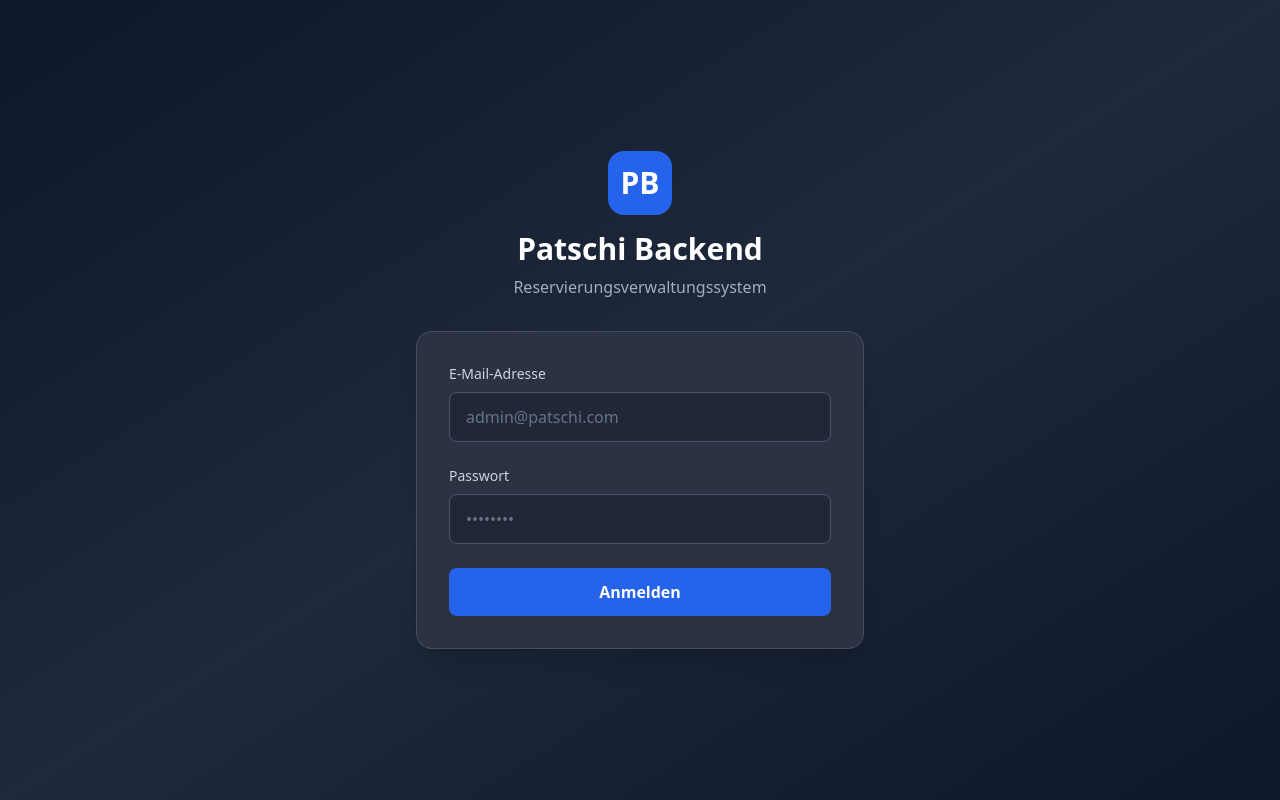
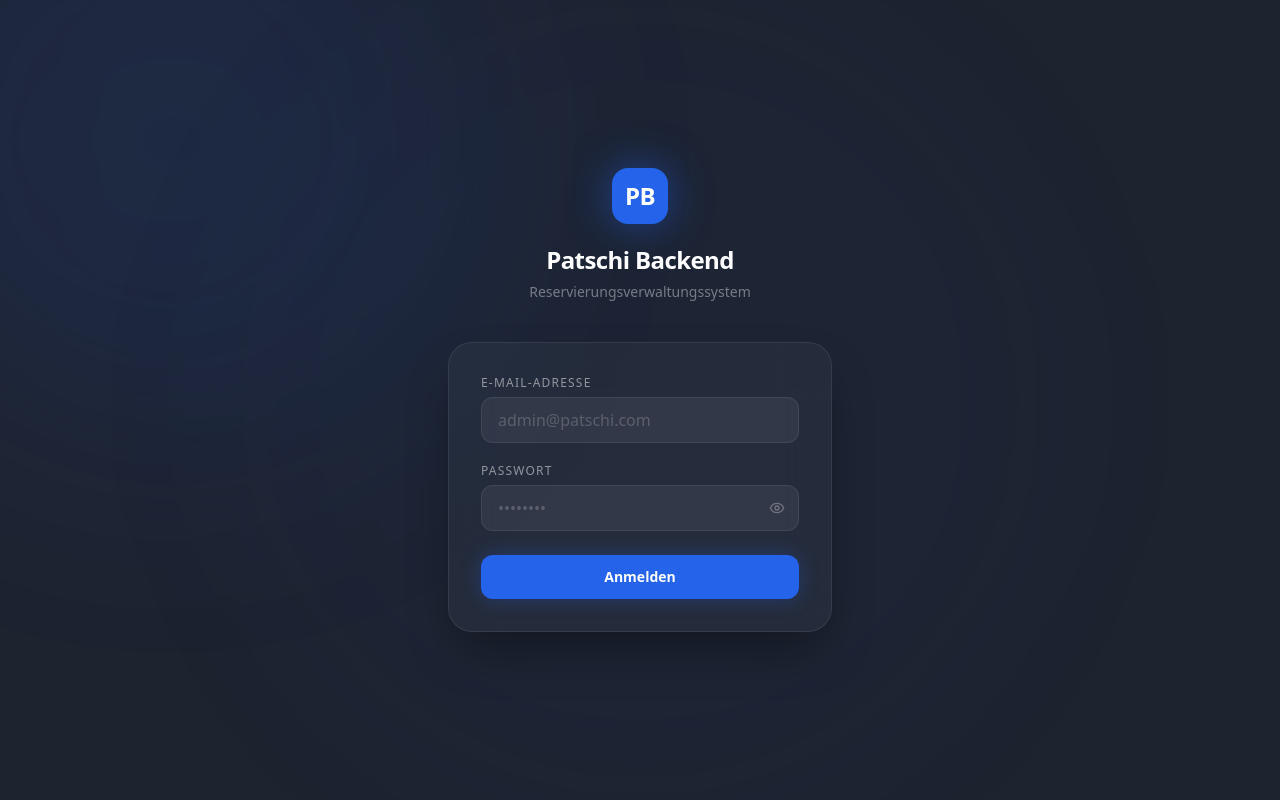
Before and after one commit to baciuistvan/patschi, a React (Vite) app: page / in a window 1280 px wide. Built offline with nearby package versions, Linux system fonts and the light colour scheme; no server answers.

Commit message:
Updated LoginPage.tsx

```diff
--- a/src/components/LoginPage.tsx
+++ b/src/components/LoginPage.tsx
@@ -1,4 +1,5 @@
 import { useState } from 'react';
+import { Eye, EyeOff } from 'lucide-react';
 import { useAuth } from '../contexts/AuthContext';
 import { useLanguage } from '../contexts/LanguageContext';
 
@@ -7,6 +8,7 @@ export function LoginPage() {
   const [password, setPassword] = useState('');
   const [error, setError] = useState('');
   const [loading, setLoading] = useState(false);
+  const [showPassword, setShowPassword] = useState(false);
   const { signIn } = useAuth();
   const { t } = useLanguage();
 
@@ -25,20 +27,27 @@ export function LoginPage() {
   };
 
   return (
-    <div className="min-h-screen bg-gradient-to-br from-slate-900 via-slate-800 to-slate-900 flex items-center justify-center px-4 py-8">
-      <div className="max-w-md w-full">
-        <div className="text-center mb-6 sm:mb-8">
-          <div className="inline-flex items-center justify-center w-12 h-12 sm:w-16 sm:h-16 bg-blue-600 rounded-2xl mb-3 sm:mb-4">
-            <span className="text-white font-bold text-xl sm:text-3xl">PB</span>
-          </div>
-          <h1 className="text-2xl sm:text-3xl font-bold text-white mb-2">{t('login.title')}</h1>
-          <p className="text-sm sm:text-base text-slate-400">{t('app.reservation_system')}</p>
+    <div className="min-h-screen bg-[#0a0a0b] flex items-center justify-center px-4 py-8 relative overflow-hidden">
+      <div className="absolute inset-0 pointer-events-none">
+        <div className="absolute top-[-20%] left-[-10%] w-[600px] h-[600px] rounded-full bg-blue-600/10 blur-[120px]" />
+        <div className="absolute bottom-[-20%] right-[-10%] w-[500px] h-[500px] rounded-full bg-sky-500/8 blur-[100px]" />
+        <div className="absolute top-1/2 left-1/2 -translate-x-1/2 -translate-y-1/2 w-[800px] h-[800px] rounded-full bg-blue-900/5 blur-[80px]" />
       </div>
 
-        <div className="bg-slate-800 rounded-2xl shadow-xl p-6 sm:p-8 border border-slate-700">
-          <form onSubmit={handleSubmit} className="space-y-6">
-            <div>
-              <label htmlFor="email" className="block text-sm font-medium text-slate-300 mb-2">
+      <div className="relative max-w-sm w-full">
+        <div className="text-center mb-10">
+          <div className="inline-flex items-center justify-center w-14 h-14 rounded-2xl mb-5 relative">
+            <div className="absolute inset-0 rounded-2xl bg-blue-600 shadow-[0_0_40px_rgba(37,99,235,0.5)]" />
+            <span className="relative text-white font-bold text-2xl tracking-tight">PB</span>
+          </div>
+          <h1 className="text-2xl font-semibold text-white mb-1.5 tracking-tight">{t('login.title')}</h1>
+          <p className="text-sm text-white/40">{t('app.reservation_system')}</p>
+        </div>
+
+        <div className="bg-white/[0.04] backdrop-blur-xl border border-white/[0.08] rounded-3xl p-8 shadow-2xl shadow-black/40">
+          <form onSubmit={handleSubmit} className="space-y-5">
+            <div className="space-y-1.5">
+              <label htmlFor="email" className="block text-xs font-medium text-white/50 uppercase tracking-widest">
                 {t('login.email')}
               </label>
               <input
@@ -47,39 +56,58 @@ export function LoginPage() {
                 value={email}
                 onChange={(e) => setEmail(e.target.value)}
                 required
-                className="w-full px-4 py-3 bg-slate-900 border border-slate-600 rounded-lg text-white placeholder-slate-500 focus:outline-none focus:ring-2 focus:ring-blue-500 focus:border-transparent transition"
+                className="w-full px-4 py-3 bg-white/[0.06] border border-white/[0.08] rounded-xl text-white placeholder-white/20 focus:outline-none focus:ring-1 focus:ring-blue-500/60 focus:border-blue-500/40 focus:bg-white/[0.08] transition-all duration-200 text-sm"
                 placeholder={t('login.placeholder_email')}
               />
             </div>
 
-            <div>
-              <label htmlFor="password" className="block text-sm font-medium text-slate-300 mb-2">
+            <div className="space-y-1.5">
+              <label htmlFor="password" className="block text-xs font-medium text-white/50 uppercase tracking-widest">
                 {t('login.password')}
               </label>
+              <div className="relative">
                 <input
                   id="password"
-                type="password"
+                  type={showPassword ? 'text' : 'password'}
                   value={password}
                   onChange={(e) => setPassword(e.target.value)}
                   required
-                className="w-full px-4 py-3 bg-slate-900 border border-slate-600 rounded-lg text-white placeholder-slate-500 focus:outline-none focus:ring-2 focus:ring-blue-500 focus:border-transparent transition"
+                  className="w-full px-4 py-3 pr-11 bg-white/[0.06] border border-white/[0.08] rounded-xl text-white placeholder-white/20 focus:outline-none focus:ring-1 focus:ring-blue-500/60 focus:border-blue-500/40 focus:bg-white/[0.08] transition-all duration-200 text-sm"
                   placeholder="••••••••"
                 />
+                <button
+                  type="button"
+                  onClick={() => setShowPassword(!showPassword)}
+                  className="absolute right-3.5 top-1/2 -translate-y-1/2 text-white/30 hover:text-white/60 transition-colors duration-150"
+                  tabIndex={-1}
+                >
+                  {showPassword ? <EyeOff className="w-4 h-4" /> : <Eye className="w-4 h-4" />}
+                </button>
+              </div>
             </div>
 
             {error && (
-              <div className="bg-red-900/20 border border-red-500 text-red-400 px-4 py-3 rounded-lg text-sm">
+              <div className="bg-red-500/10 border border-red-500/20 text-red-400 px-4 py-3 rounded-xl text-xs leading-relaxed">
                 {error}
               </div>
             )}
 
+            <div className="pt-1">
               <button
                 type="submit"
                 disabled={loading}
-              className="w-full bg-blue-600 hover:bg-blue-700 text-white font-semibold py-3 px-4 rounded-lg transition disabled:opacity-50 disabled:cursor-not-allowed"
+                className="w-full relative overflow-hidden bg-blue-600 hover:bg-blue-500 text-white font-semibold py-3 px-4 rounded-xl transition-all duration-200 disabled:opacity-40 disabled:cursor-not-allowed text-sm shadow-[0_0_20px_rgba(37,99,235,0.3)] hover:shadow-[0_0_30px_rgba(37,99,235,0.45)] active:scale-[0.99]"
               >
-              {loading ? t('login.signing_in') : t('login.sign_in')}
+                {loading ? (
+                  <span className="flex items-center justify-center gap-2">
+                    <span className="w-4 h-4 rounded-full border-2 border-white/30 border-t-white animate-spin" />
+                    {t('login.signing_in')}
+                  </span>
+                ) : (
+                  t('login.sign_in')
+                )}
               </button>
+            </div>
           </form>
         </div>
       </div>
```
Lines whose indentation alone changed are shown as unchanged.
